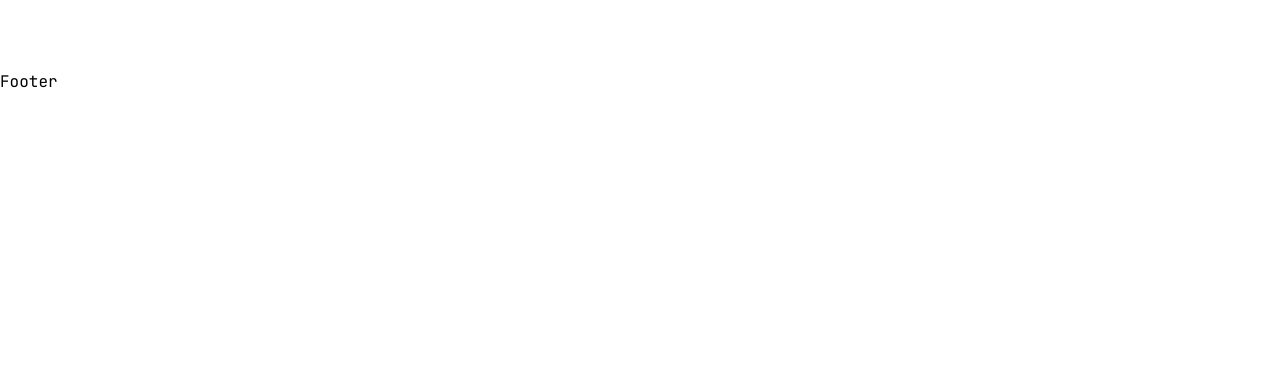
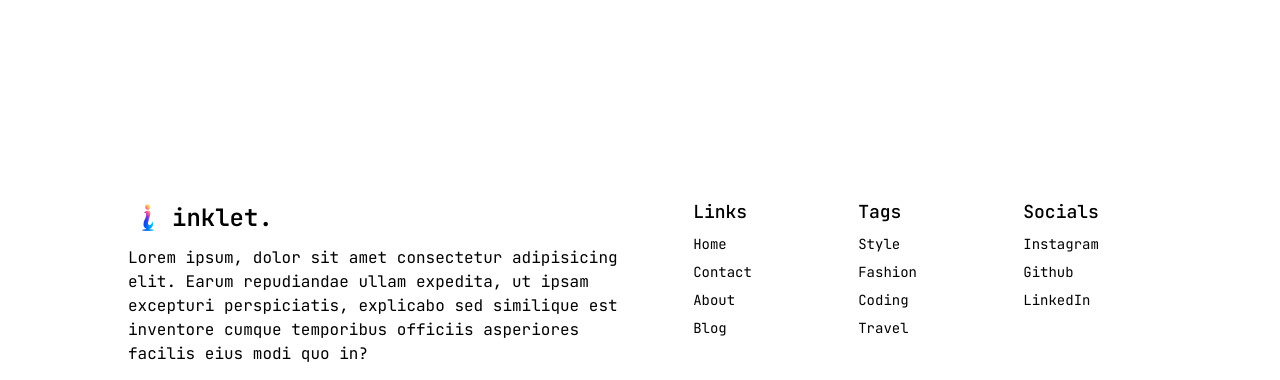
Before and after one commit to NishantRaj278/Inklet, a Next.js app: page / in a window 1280 px wide. Shown: the part 990-1370 px from the top of the page. Before the commit the page ends 1084 px from the top, so only its background shows below. Built offline with nearby package versions, Linux system fonts and the light colour scheme.

Commit message:
footer done

```diff
--- a/src/components/footer.tsx
+++ b/src/components/footer.tsx
@@ -1,8 +1,58 @@
+import Image from 'next/image'
 import React from 'react'
+
+import { IoLogoInstagram } from "react-icons/io5";
+import { FaGithub } from "react-icons/fa";
+import { FaLinkedin } from "react-icons/fa";
+import Link from 'next/link';
 
 function Footer() {
   return (
-    <div>Footer</div>
+    <div className='p-32 w-full h-[300px] flex flex-col md:flex-row justify-around items-center'>
+      <div className='h-full w-full md:w-1/2 gap-2 flex flex-col'>
+        <div className='flex items-center gap-1'>
+          <Image
+            src='/inkletlogo.png'
+            alt='inklet logo'
+            width={40}
+            height={40}
+            className='rounded-full'
+          />
+          <h1 className='text-2xl font-semibold'>inklet.</h1>
+        </div>
+        <div className='flex flex-col gap-4'>
+          <p>Lorem ipsum, dolor sit amet consectetur adipisicing elit. Earum repudiandae ullam expedita, ut ipsam excepturi perspiciatis, explicabo sed similique est inventore cumque temporibus officiis asperiores facilis eius modi quo in?</p>
+          <div className='flex gap-1 text-xl'>
+            <IoLogoInstagram />
+            <FaGithub />
+            <FaLinkedin />
+          </div>
+        </div>
+      </div>
+      <div className='h-full w-full md:w-1/2 flex justify-around'>
+        <div className='flex flex-col gap-2'>
+          <h1 className='text-lg font-medium'>Links</h1>
+          <Link href="/" className='text-sm'>Home</Link>
+          <Link href="/contact" className='text-sm'>Contact</Link>
+          <Link href="/about" className='text-sm'>About</Link>
+          <Link href="/blog" className='text-sm'>Blog</Link>
+        </div>
+        <div className='flex flex-col gap-2'>
+          <h1 className='text-lg font-medium'>Tags</h1>
+          <Link href="/" className='text-sm'>Style</Link>
+          <Link href="/contact" className='text-sm'>Fashion</Link>
+          <Link href="/about" className='text-sm'>Coding</Link>
+          <Link href="/blog" className='text-sm'>Travel</Link>
+        </div>
+        <div className='flex flex-col gap-2'>
+          <h1 className='text-lg font-medium'>Socials</h1>
+          <Link href="/" className='text-sm'>Instagram</Link>
+          <Link href="/contact" className='text-sm'>Github</Link>
+          <Link href="/about" className='text-sm'>LinkedIn</Link>
+        </div>
+
+      </div>
+    </div>
   )
 }
 
--- a/src/components/navbar.tsx
+++ b/src/components/navbar.tsx
@@ -20,7 +20,7 @@ function Navbar() {
             <FaLinkedin />
         </div>
         <div>
-            <h1 className='font-extrabold text-2xl'>Inklet</h1>
+            <h1 className='font-extrabold text-2xl'>inklet.</h1>
         </div>
         <div className='md:flex gap-4 font-medium hidden text-sm'>
             <button className='flex items-center gap-1' onClick={toggleTheme}>
```
